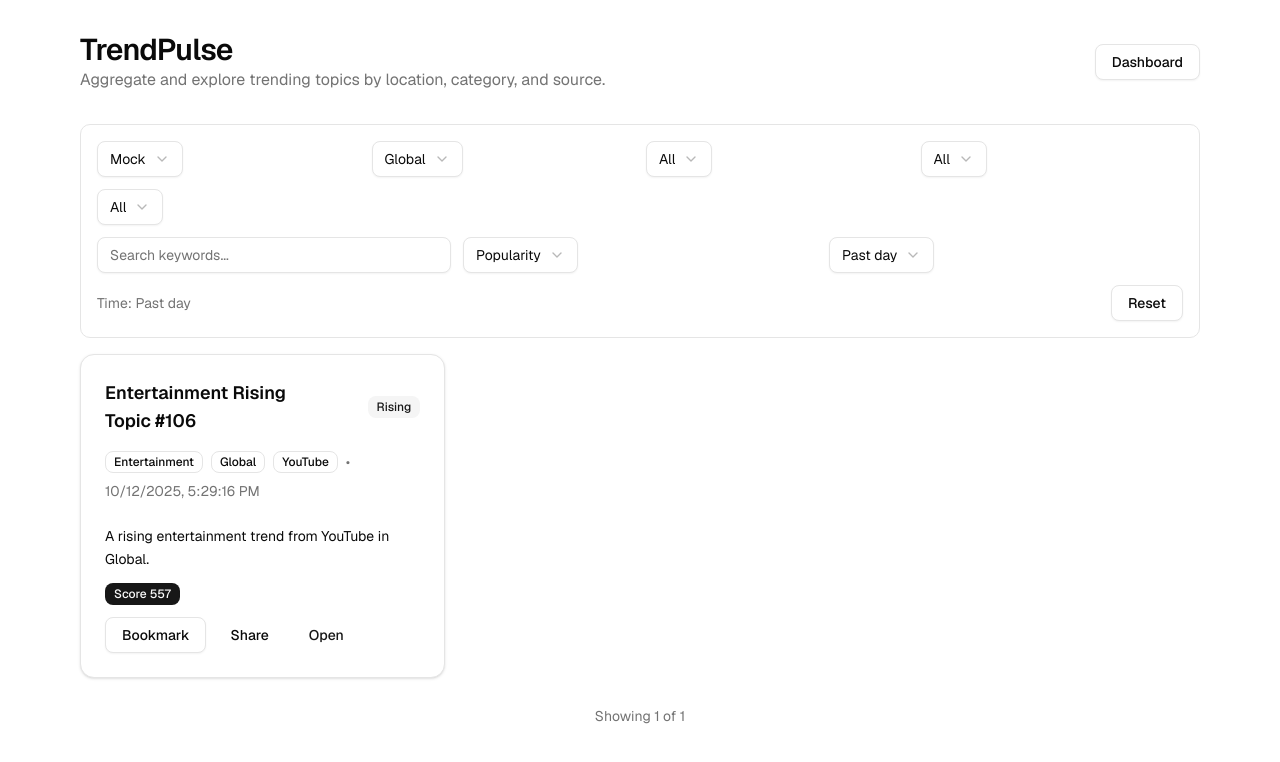
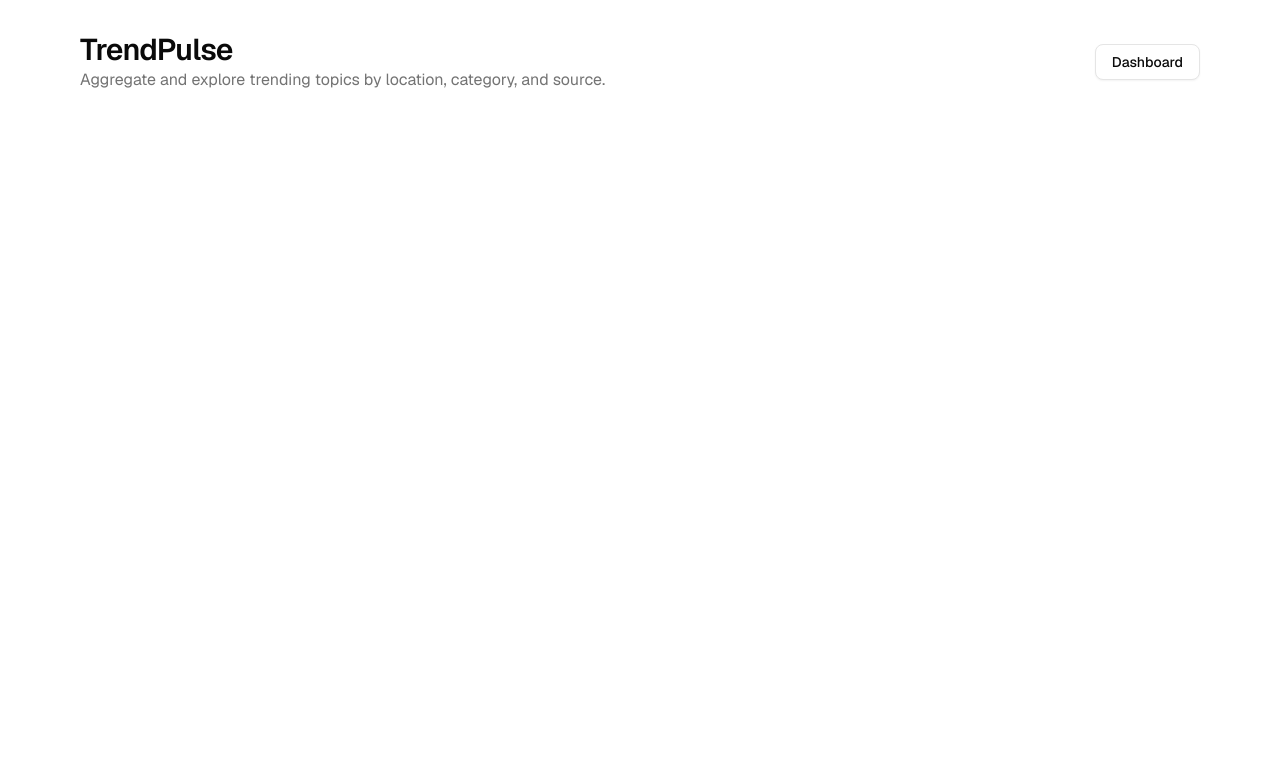
Before and after one commit to om0852/creatosaurus-trend, a Next.js app: page / in a window 1280 px wide. Shown: the top 762 px of the page. Built offline with nearby package versions, Linux system fonts and the light colour scheme.

Commit message:
root page modifyed

```diff
--- a/app/page.tsx
+++ b/app/page.tsx
@@ -22,8 +22,8 @@ export default function Page() {
       </header>
 
       <section className="space-y-4">
-        <TrendFilters />
-        <TrendList />
+        {/* <TrendFilters />
+        <TrendList /> */}
       </section>
     </main>
   )
```
